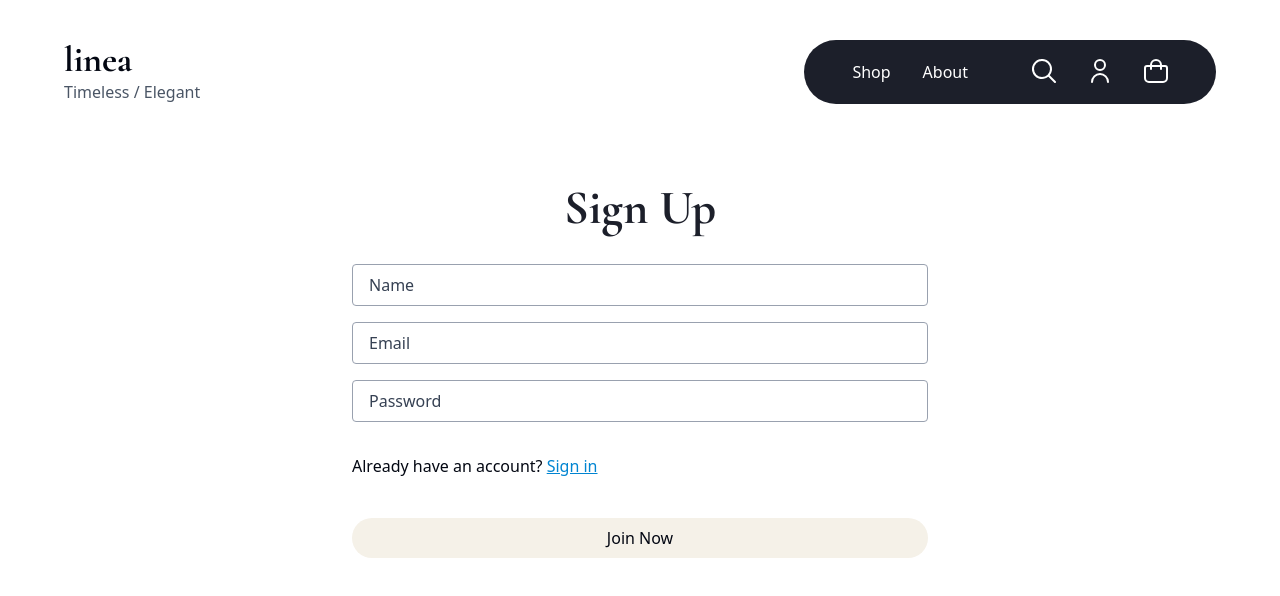
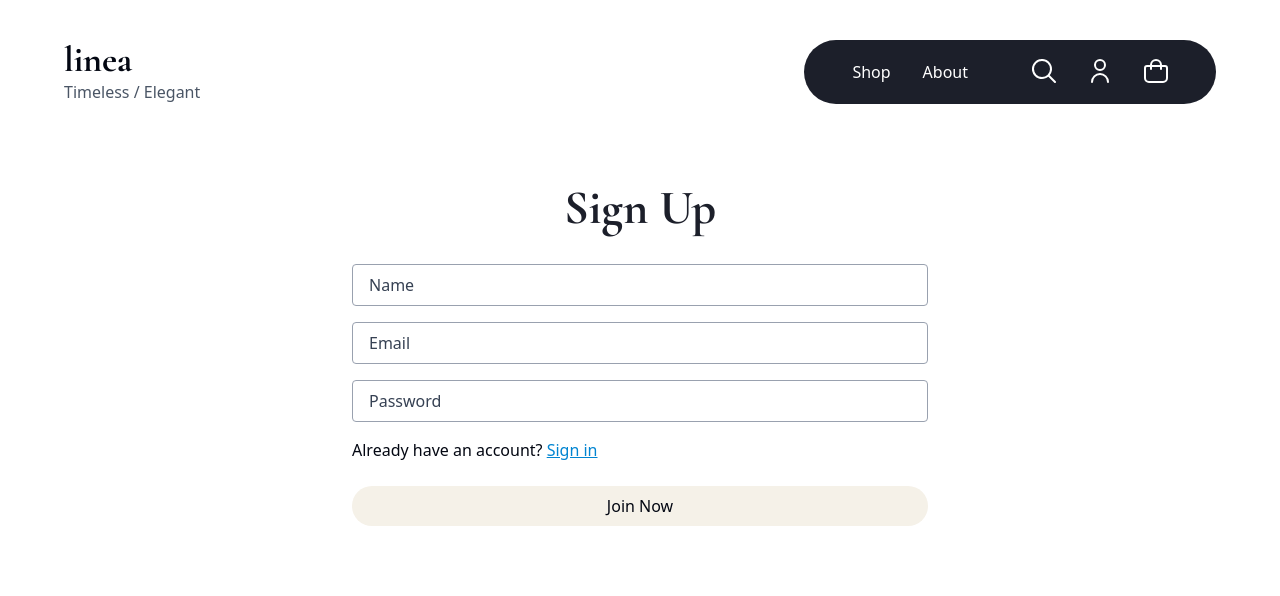
Before and after one commit to ali-hiader/Linea, a Next.js app: page /sign-up in a window 1280 px wide. Shown: the top 596 px of the page. Built offline with nearby package versions, Linux system fonts and the light colour scheme.

Commit message:
improved error handling at sign in and sign up page

```diff
--- a/src/app/(auth)/sign-in/page.tsx
+++ b/src/app/(auth)/sign-in/page.tsx
@@ -1,14 +1,37 @@
 "use client";
 
+import { SignInResponseI } from "@/app/api/sign-in/route";
+import Spinner from "@/icons/spinner";
 import Link from "next/link";
+import { useRouter } from "next/navigation";
 import { useState } from "react";
 
+interface ErrorState {
+  emailError: string | undefined;
+  passwordError: string | undefined;
+  generalError: string | undefined;
+}
+
 export default function SignInPage() {
-  const [error, setError] = useState<string | null>(null);
+  const router = useRouter();
+  const [loading, setLoading] = useState(false);
+  const [error, setError] = useState<ErrorState>({
+    emailError: undefined,
+    passwordError: undefined,
+    generalError: undefined,
+  });
 
   async function handleSubmit(e: React.FormEvent<HTMLFormElement>) {
     e.preventDefault();
-    setError(null);
+    setLoading(true);
+    setError({
+      emailError: undefined,
+      passwordError: undefined,
+      generalError: undefined,
+    });
+
+    const previousPage = document.referrer;
+    const nextPath = previousPage ? new URL(previousPage).pathname : "/";
 
     const formData = new FormData(e.currentTarget);
     const email = formData.get("email") as string;
@@ -22,21 +45,27 @@ export default function SignInPage() {
         cache: "no-store",
       });
 
-      const data = await res.json();
+      const data = (await res.json()) as SignInResponseI;
       console.log("data:", data);
 
       if (!res.ok) {
-        setError(
-          data.generalError ||
-            data.emailError ||
-            data.passwordError ||
-            "Signup failed"
-        );
+        setError({
+          emailError: data.emailError,
+          generalError: data.generalError,
+          passwordError: data.passwordError,
+        });
         return;
       }
+      console.log(nextPath);
+      router.push(nextPath || "/");
     } catch (err: unknown) {
       console.log(err);
-      setError("Something went wrong");
+      setError((prev) => ({
+        ...prev,
+        generalError: "Sign-in failed. Please try again later",
+      }));
+    } finally {
+      setLoading(false);
     }
   }
 
@@ -45,28 +74,47 @@ export default function SignInPage() {
       <h1 className="text-5xl font-bold headingFont mb-8 text-primary">
         Sign In
       </h1>
-      <form onSubmit={handleSubmit} className="flex flex-col gap-4 min-w-xl">
+      {error.generalError && (
+        <p className="text-rose-600 text-sm text-start mb-2">
+          {error.generalError}
+        </p>
+      )}
+      <form onSubmit={handleSubmit} className="flex flex-col min-w-xl">
         <input
           type="email"
           className=" placeholder:text-gray-700 text-gray-800 border border-gray-400 px-4 py-2 rounded"
           placeholder="Email"
           name="email"
         />
+        {error.emailError && (
+          <p className="text-rose-600 text-sm text-start mt-1">
+            {error.emailError}
+          </p>
+        )}
         <input
           type="password"
-          className=" placeholder:text-gray-700 text-gray-800 border border-gray-400 px-4 py-2 rounded"
+          className="mt-4 placeholder:text-gray-700 text-gray-800 border border-gray-400 px-4 py-2 rounded"
           placeholder="Password"
           name="password"
         />
-        <p className="text-rose-600 text-sm text-start">{error}</p>
-
-        <p>
+        {error.passwordError && (
+          <p className="text-rose-600 text-sm text-start mt-1">
+            {error.passwordError}
+          </p>
+        )}
+        <p className="mt-4">
           Don&apos;t have an account?{" "}
           <Link className="text-sky-600 underline" href="/sign-up">
             Sign up
           </Link>
         </p>
-        <button className="rounded-full px-4 py-2 bg-secondary-foreground mt-6 hover:bg-secondary transition-all hover:text-white cursor-pointer">
+        <button
+          className="rounded-full px-4 py-2 bg-secondary-foreground mt-6 hover:bg-secondary transition-all hover:text-white cursor-pointer group relative disabled:cursor-not-allowed"
+          disabled={loading}
+        >
+          {loading && (
+            <Spinner className="absolute top-2.5 left-2.5 animate-spin size-5 stroke-black group-hover:stroke-white " />
+          )}{" "}
           Sign In
         </button>
       </form>
--- a/src/app/(auth)/sign-up/page.tsx
+++ b/src/app/(auth)/sign-up/page.tsx
@@ -1,14 +1,40 @@
 "use client";
 
+import { SignUpResponseI } from "@/app/api/sign-up/route";
+import Spinner from "@/icons/spinner";
 import Link from "next/link";
+import { useRouter } from "next/navigation";
 import { useState } from "react";
 
+interface ErrorState {
+  nameError: string | undefined;
+  emailError: string | undefined;
+  passwordError: string | undefined;
+  generalError: string | undefined;
+}
+
 export default function Page() {
-  const [error, setError] = useState<string | null>(null);
+  const router = useRouter();
+  const [loading, setLoading] = useState(false);
+  const [error, setError] = useState<ErrorState>({
+    nameError: undefined,
+    emailError: undefined,
+    passwordError: undefined,
+    generalError: undefined,
+  });
 
   async function handleSubmit(e: React.FormEvent<HTMLFormElement>) {
     e.preventDefault();
-    setError(null);
+    setLoading(true);
+    setError({
+      nameError: undefined,
+      emailError: undefined,
+      passwordError: undefined,
+      generalError: undefined,
+    });
+
+    const previousPage = document.referrer;
+    const nextPath = previousPage ? new URL(previousPage).pathname : "/";
 
     const formData = new FormData(e.currentTarget);
     const name = formData.get("name") as string;
@@ -23,20 +49,27 @@ export default function Page() {
         cache: "no-store",
       });
 
-      const data = await res.json();
+      const data = (await res.json()) as SignUpResponseI;
 
       if (!res.ok) {
-        setError(
-          data.generalError ||
-            data.emailError ||
-            data.passwordError ||
-            "Signup failed"
-        );
+        setError({
+          nameError: data.nameError,
+          emailError: data.emailError,
+          generalError: data.generalError,
+          passwordError: data.passwordError,
+        });
         return;
       }
+
+      router.push(nextPath || "/");
     } catch (err: unknown) {
       console.log(err);
-      setError("Something went wrong");
+      setError((prev) => ({
+        ...prev,
+        generalError: "Sign-in failed. Please try again later",
+      }));
+    } finally {
+      setLoading(false);
     }
   }
 
@@ -45,33 +78,58 @@ export default function Page() {
       <h1 className="text-5xl font-bold headingFont mb-8 text-primary">
         Sign Up
       </h1>
-      <form onSubmit={handleSubmit} className="flex flex-col gap-4 min-w-xl">
+      {error.generalError && (
+        <p className="text-rose-600 text-sm text-start mb-2">
+          {error.generalError}
+        </p>
+      )}
+      <form onSubmit={handleSubmit} className="flex flex-col min-w-xl">
         <input
           type="text"
           className=" placeholder:text-gray-700 text-gray-800 border border-gray-400 px-4 py-2 rounded"
           placeholder="Name"
           name="name"
         />
+        {error.nameError && (
+          <p className="text-rose-600 text-sm text-start mt-1">
+            {error.nameError}
+          </p>
+        )}
         <input
           type="email"
-          className=" placeholder:text-gray-700 text-gray-800 border border-gray-400 px-4 py-2 rounded"
+          className=" mt-4 placeholder:text-gray-700 text-gray-800 border border-gray-400 px-4 py-2 rounded"
           placeholder="Email"
           name="email"
         />
+        {error.emailError && (
+          <p className="text-rose-600 text-sm text-start mt-1">
+            {error.emailError}
+          </p>
+        )}
         <input
           type="password"
-          className=" placeholder:text-gray-700 text-gray-800 border border-gray-400 px-4 py-2 rounded"
+          className="mt-4 placeholder:text-gray-700 text-gray-800 border border-gray-400 px-4 py-2 rounded"
           placeholder="Password"
           name="password"
         />
-        <p className="text-rose-600 text-sm text-start">{error}</p>
-        <p>
+        {error.passwordError && (
+          <p className="text-rose-600 text-sm text-start mt-1">
+            {error.passwordError}
+          </p>
+        )}
+        <p className="mt-4">
           Already have an account?{" "}
-          <Link className="text-sky-600 underline" href="/sign-in">
+          <Link className="text-sky-600 underline " href="/sign-in">
             Sign in
           </Link>
         </p>
-        <button className="rounded-full px-4 py-2 bg-secondary-foreground mt-6 hover:bg-secondary transition-all hover:text-white cursor-pointer">
+        <button
+          className="rounded-full px-4 py-2 bg-secondary-foreground mt-6 hover:bg-secondary transition-all hover:text-white cursor-pointer group relative disabled:cursor-not-allowed"
+          disabled={loading}
+        >
+          {loading && (
+            <Spinner className="absolute top-2.5 left-2.5 animate-spin size-5 stroke-black group-hover:stroke-white " />
+          )}{" "}
           Join Now
         </button>
       </form>
--- a/src/app/api/sign-up/route.ts
+++ b/src/app/api/sign-up/route.ts
@@ -11,6 +11,14 @@ const signUpSchema = z.object({
     .min(6, { message: "Password must be at least 6 characters long" }),
 });
 
+export interface SignUpResponseI {
+  success: boolean;
+  nameError?: string;
+  emailError?: string;
+  passwordError?: string;
+  generalError?: string;
+}
+
 export async function POST(req: Request) {
   try {
     const body = await req.json();
@@ -20,6 +28,7 @@ export async function POST(req: Request) {
       return NextResponse.json(
         {
           success: false,
+          nameError: z.flattenError(parsed.error).fieldErrors.name,
           emailError: z.flattenError(parsed.error).fieldErrors.email,
           passwordError: z.flattenError(parsed.error).fieldErrors.password,
         },
@@ -44,7 +53,7 @@ export async function POST(req: Request) {
       return NextResponse.json(
         {
           success: false,
-          generalError: "Could not create account. Please try again.",
+          generalError: (await betterAuthResponse.json()).message,
         },
         { status: 400 }
       );
--- a/src/components/hero.tsx
+++ b/src/components/hero.tsx
@@ -44,7 +44,7 @@ export default function Hero({ itemsOnPage }: Props) {
         </div>
 
         {/* Right Section: View Toggle */}
-        <div className="mr-4 flex flex-row justify-end gap-5 lg:mr-0">
+        {/* <div className="mr-4 flex flex-row justify-end gap-5 lg:mr-0">
           <button aria-label="Overview view">
             <svg
               xmlns="http://www.w3.org/2000/svg"
@@ -53,7 +53,10 @@ export default function Hero({ itemsOnPage }: Props) {
               viewBox="0 0 16 16"
               className="h-4 w-4"
             >
-              <path fill="currentColor" d="M3 14.767h.1V12.9H1.233v1.867..." />
+              <path
+                fill="currentColor"
+                d="M3 14.767 H 3.1 V 12.9 H 1.233 V 14.767 Z"
+              />
             </svg>
           </button>
           <button aria-label="Detail view">
@@ -64,10 +67,13 @@ export default function Hero({ itemsOnPage }: Props) {
               viewBox="0 0 16 16"
               className="h-4 w-4"
             >
-              <path fill="currentColor" d="M3.333.1h9.334A3.233 3.233..." />
+              <path
+                fill="currentColor"
+                d="M3.333 0.1 H 12.667 A 3.233 3.233 0 0 1 16 3.333 V 12.667 A 3.233 3.233 0 0 1 12.667 16 H 3.333 A 3.233 3.233 0 0 1 0 12.667 V 3.333 A 3.233 3.233 0 0 1 3.333 0.1 Z"
+              />
             </svg>
           </button>
-        </div>
+        </div> */}
       </div>
     </header>
   );
```
Also changed, not shown: src/app/api/sign-in/route.tsx (+7 -0 lines).
